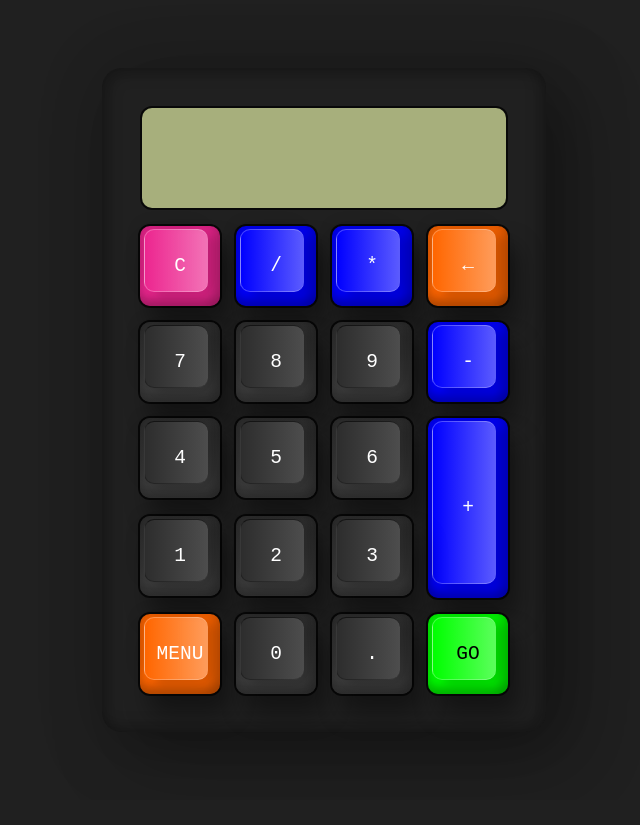
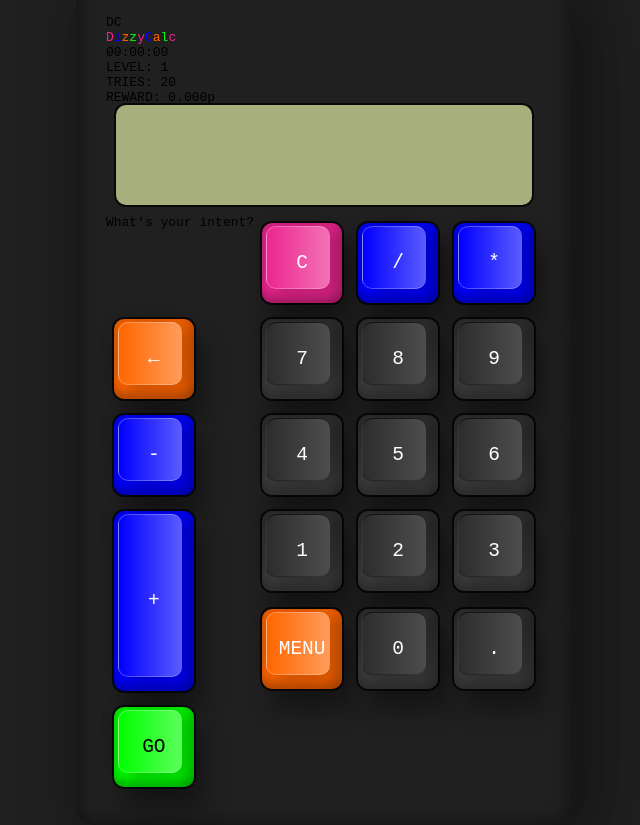
Before and after one commit to kenkszii/DizzyCalc, a React (Create React App) app: page / in a window 1280 px wide. Shown: the whole page, without its empty margins (316-956 px from the left). Before the commit the page ends 800 px from the top, so only its background shows below. Built offline with nearby package versions, Linux system fonts and the light colour scheme.

Commit message:
Implemented dizzycalc header, status-bar, intent-prompt

```diff
--- a/src/components/account/pages/Dashboard.jsx
+++ b/src/components/account/pages/Dashboard.jsx
@@ -21,6 +21,10 @@ import { useState } from "react";
 
 function Dashboard() {
   const [value, setValue] = useState("");
+  const [level, setLevel] = useState(1);
+  const [tries, setTries] = useState(20);
+  const [reward, setReward] = useState(0);
+  const [intent, setIntent] = useState("");
 
 
   function handleClick(val) {
@@ -44,6 +48,52 @@ function Dashboard() {
 
   return (
     <div className="container">
+      <div className="header">
+        <div className="logo">
+          <p style={{ marginRight: '10px' }}>DC</p>
+
+          <span className="text-magenta-rose">
+            D
+          </span>
+
+          <span className="text-blue">
+            i
+          </span>
+
+          <span className="text-orange">
+            z
+          </span>
+
+          <span className="text-lime-green">
+            z
+          </span>
+
+          <span className="text-magenta-rose">
+            y
+          </span>
+
+          <span className="text-blue">
+            C
+          </span>
+
+          <span className="text-orange">
+            a
+          </span>
+
+          <span className="text-lime-green">
+            l
+          </span>
+
+          <span className="text-magenta-rose">
+            c
+          </span>
+        </div>
+
+        <div className="timer">
+          00:00:00
+        </div>
+      </div>
+
       <form
         name="calc"
         className="calculator"
@@ -53,6 +103,20 @@ function Dashboard() {
           }
         }
       >
+        <div className="status-bar">
+          <p>
+            LEVEL: {level}
+          </p>
+
+          <p>
+            TRIES: {tries}
+          </p>
+
+          <p>
+            REWARD: {reward.toFixed(3)}p
+          </p>
+        </div>
+
         <input
           type="text"
           className="value"
@@ -60,6 +124,18 @@ function Dashboard() {
           value={value}
           name="txt"
         />
+
+        <p className="intent-prompt">
+
+
+          {
+            intent
+              ? `Intent: ${intent}`
+              : "What's your intent?"
+          }
+
+
+        </p>
 
         <span
           className="clear"
```
